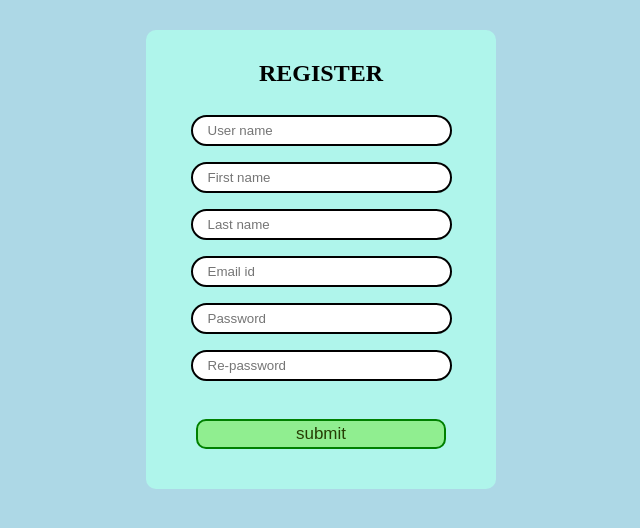
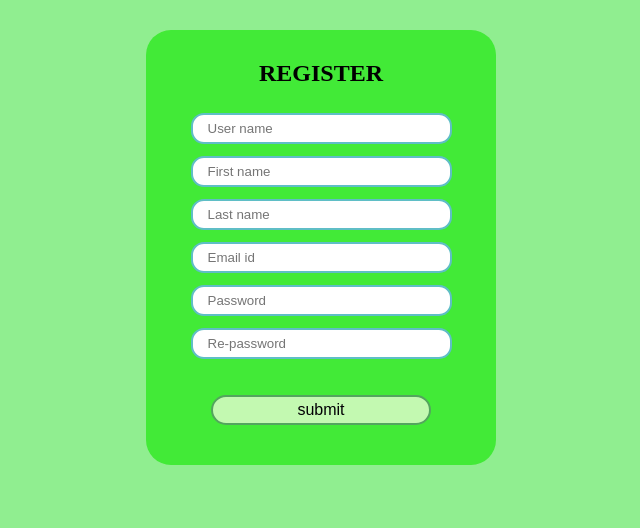
Before and after one commit to rafizmuhammed/Zeon-ember, a Django app: page /register in a window 1280 px wide. Shown: the top 528 px of the page, without its empty margins (319-959 px from the left). Run offline with Django 4.2, Linux system fonts and the light colour scheme.

Commit message:
modified register and login

```diff
--- a/template/register.html
+++ b/template/register.html
@@ -7,33 +7,33 @@
     <title>Register page</title>
     <style>
         .login-box{
-            background-color: rgba(176, 248, 236, 0.932);
+            background-color: rgba(61, 234, 49, 0.932);
             width :350px;
-            border-radius:10px ;
+            border-radius:25px ;
         }
         .login-box input{
             width:240px;
             height:25px;
-            margin:8px;
+            margin:6px;
             padding-left:15px;
-            border-radius:20px ;
-            border:2px solid black;
+            border-radius:13px ;
+            border:2px solid rgb(95, 190, 198);
         }
         .login-box button{
-            width:250px;
+            width:220px;
             height:30px;
-            background-color: lightgreen;
-            border-radius: 10px;
-            border:2px solid green;
+            background-color: rgb(195, 249, 177);
+            border-radius: 50px;
+            border:2px solid rgb(83, 165, 94);
             margin-top: 30px;
-            color: rgb(38, 61, 3);
+            color: rgb(2, 0, 4);
             margin-bottom: 40px;
-            font-size: 17px;
+            font-size: 16px;
 
         }
     </style>
 </head>
-<body bgcolor="lightblue">
+<body bgcolor="lightgreen">
     <center>
         <div class ='login-box'>
             <h2 style = "margin-top: 30px;padding-top: 30px;">REGISTER</h2>
```
Also changed, not shown: template/login.html (+9 -9 lines).
